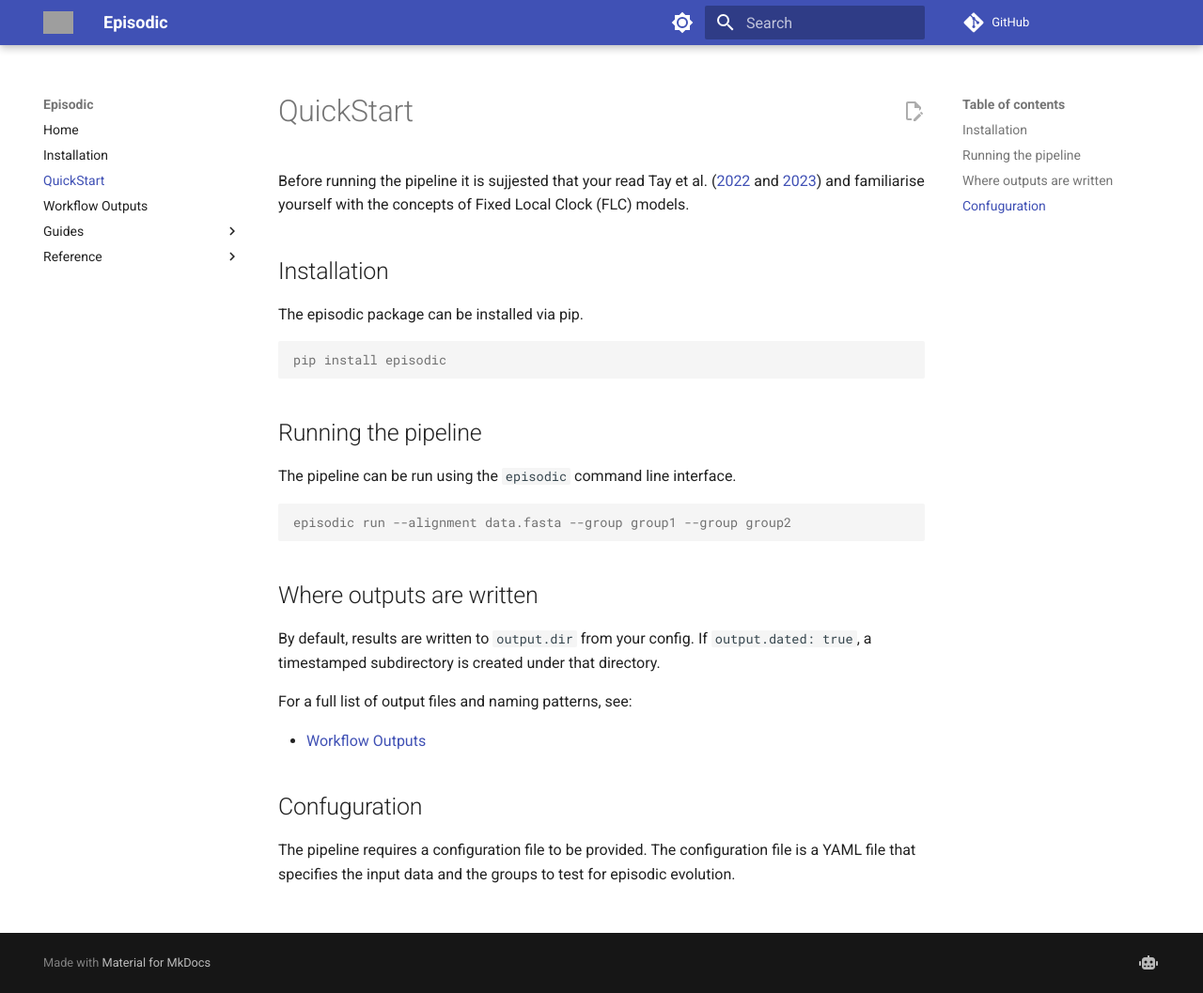
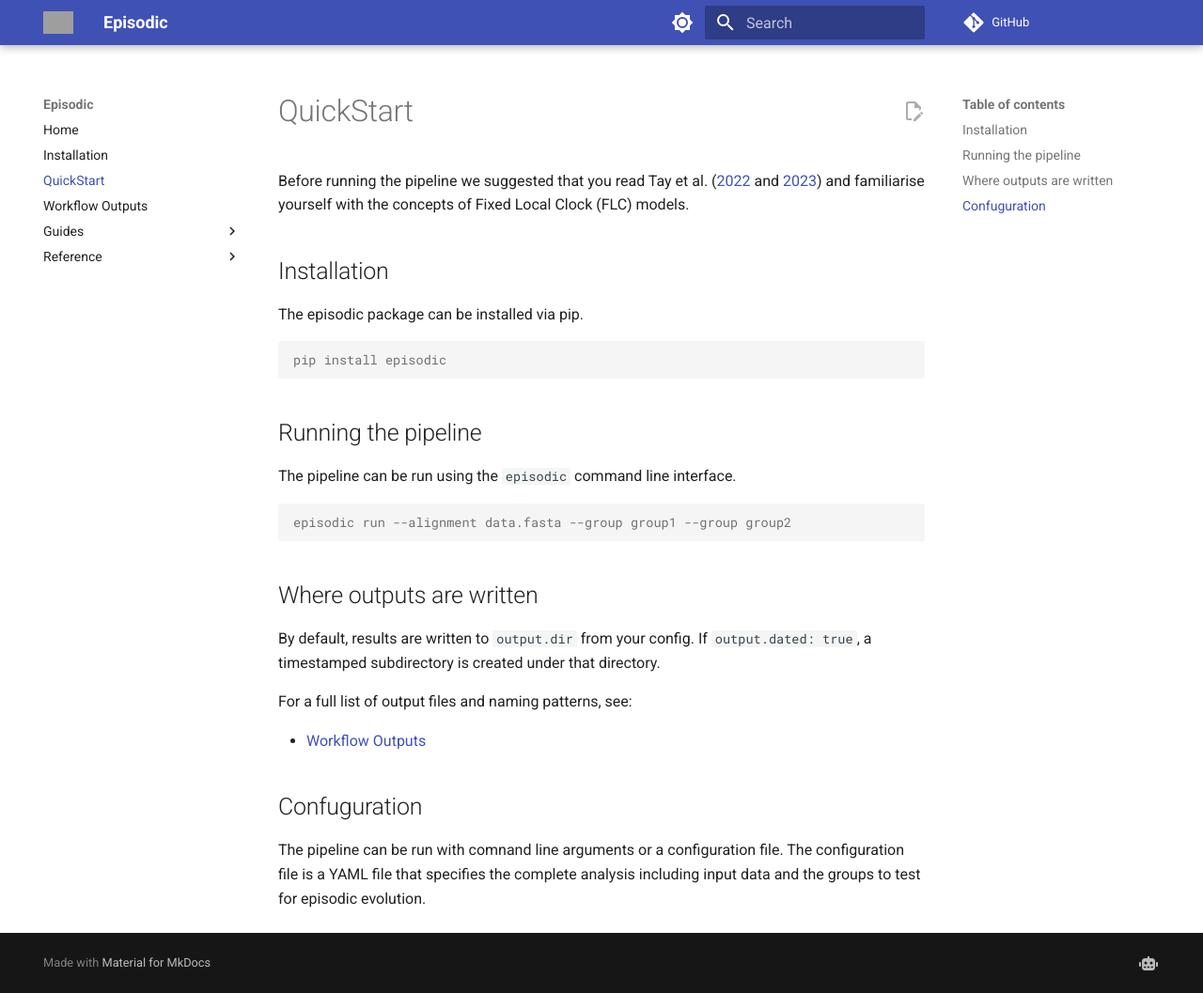
Before and after one commit to Wytamma/episodic, an MkDocs documentation site: the page built from docs/quickstart.md, in a window 1280 px wide and 1057 px high. Shown: the whole window at 94% size. Built offline with MkDocs 1.6.1 and Material for MkDocs 9.7.7, drawn with Linux system fonts in a browser that asks for light colours; comment, search, counter and statistics services are not loaded; grey boxes are pictures that could not be loaded.

Commit message:
Fix typos and enhance QuickStart instructions
Corrected typos and improved clarity in the QuickStart documentation.

```diff
--- a/docs/quickstart.md
+++ b/docs/quickstart.md
@@ -1,6 +1,6 @@
 # QuickStart
 
-Before running the pipeline it is sujjested that your read Tay et al. ([2022](https://pubmed.ncbi.nlm.nih.gov/35038741/) and [2023](https://academic.oup.com/mbe/article/40/10/msad212/7280106)) and familiarise yourself with the concepts of Fixed Local Clock (FLC) models.
+Before running the pipeline we suggested that you read Tay et al. ([2022](https://pubmed.ncbi.nlm.nih.gov/35038741/) and [2023](https://academic.oup.com/mbe/article/40/10/msad212/7280106)) and familiarise yourself with the concepts of Fixed Local Clock (FLC) models.
 
 ## Installation
 
@@ -30,4 +30,4 @@ For a full list of output files and naming patterns, see:
 
 ## Confuguration
 
-The pipeline requires a configuration file to be provided. The configuration file is a YAML file that specifies the input data and the groups to test for episodic evolution.
+The pipeline can be run with comnand line arguments or a configuration file. The configuration file is a YAML file that specifies the complete analysis including input data and the groups to test for episodic evolution.
```
